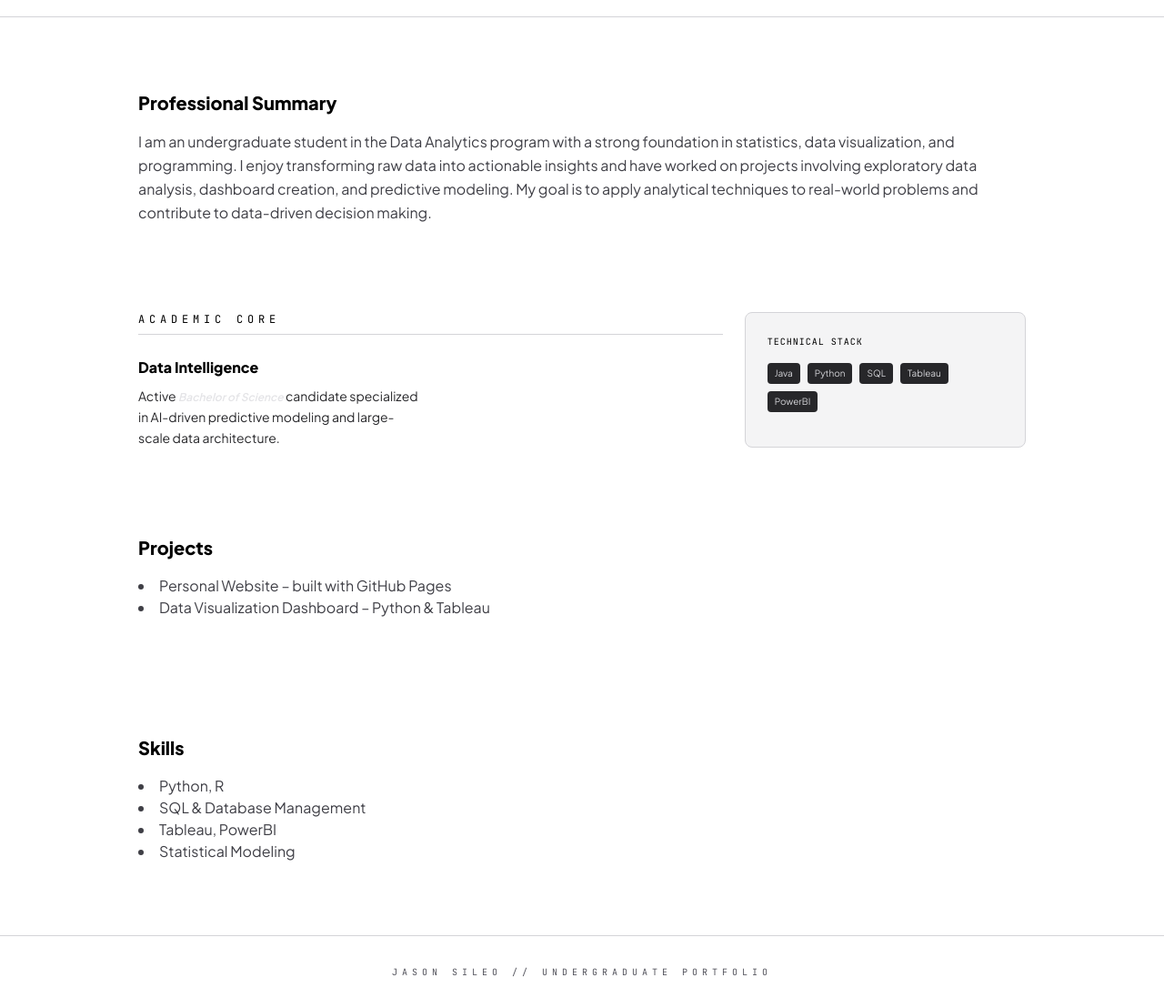
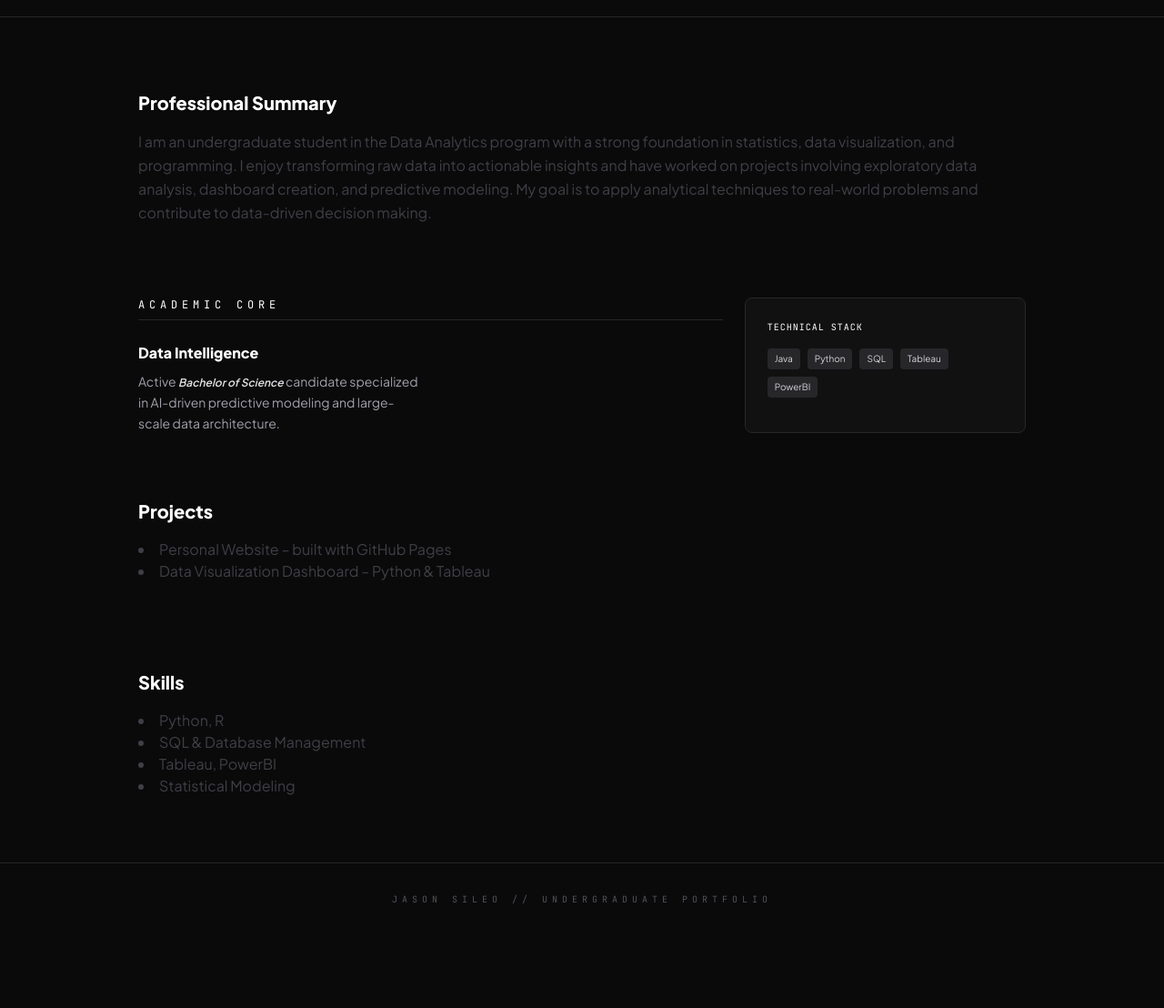
Before and after one commit to JasonSileo/JasonSileo.github.io, a plain HTML site: page index.html in a window 1280 px wide. Shown: the part 333-1441 px from the top of the page at 91% size. After the commit the page ends 1361 px from the top, so only its background shows below. Drawn offline with nearby package versions, Linux system fonts and the light colour scheme.

Commit message:
https://jasonsileo.github.io/

```diff
--- a/index.html
+++ b/index.html
@@ -32,16 +32,16 @@
     </script>
 </head>
 
-<body class="bg-white text-zinc-800 font-sans selection:bg-brand-accent selection:text-white">
+<body class="bg-brand-black text-zinc-400 font-sans selection:bg-brand-accent selection:text-white">
 
     <!-- Header section contains name, photo, degree, and resume link -->
-    <header class="border-b border-zinc-300 pt-12 pb-8 px-6">
+    <header class="border-b border-zinc-800 pt-12 pb-8 px-6">
         <div class="max-w-5xl mx-auto">
             <div class="flex flex-col md:flex-row md:items-end justify-between gap-4">
                 <div>
                     <!-- profile picture pulled from assets folder -->
                     <img class="w-32 h-32 rounded-full mb-4" src="assets/profile.jpg" alt="Profile photo of Jason Sileo">
-                    <h1 class="text-4xl md:text-5xl font-extrabold text-black tracking-tight mb-4">Jason Sileo</h1>
+                    <h1 class="text-4xl md:text-5xl font-extrabold text-white tracking-tight mb-4">Jason Sileo</h1>
                     <!-- degree/program information -->
                     <div class="flex flex-wrap gap-3 font-mono text-[10px] uppercase tracking-widest">
                         <span class="bg-brand-accent text-white px-2 py-1 font-bold">BS Data Analytics & AI (Active)</span>
@@ -52,7 +52,7 @@
                 </div>
                 <div class="md:text-right">
                     <!-- short descriptor of focus area -->
-                    <p class="text-black font-semibold text-lg">Undergraduate Data Analytics Student</p>
+                    <p class="text-white font-semibold text-lg">Undergraduate Data Analytics Student</p>
                     <p class="text-sm">Statistics • Visualization • Predictive Modeling</p>
                 </div>
             </div>
@@ -60,11 +60,11 @@
     </header>
 
     <!-- main content area with various sections -->
-    <main class="max-w-5xl mx-auto px-6 py-12 space-y-16">
+    <main class="max-w-5xl mx-auto px-6 py-12 space-y-12">
 
         <!-- professional summary section -->
         <section class="py-8">
-            <h2 class="text-black text-xl font-bold mb-4">Professional Summary</h2>
+            <h2 class="text-white text-xl font-bold mb-4">Professional Summary</h2>
             <p class="text-zinc-700 leading-relaxed">
                 I am an undergraduate student in the Data Analytics program with a strong foundation in statistics, data visualization, and programming. I enjoy transforming raw data into actionable insights and have worked on projects involving exploratory data analysis, dashboard creation, and predictive modeling. My goal is to apply analytical techniques to real-world problems and contribute to data-driven decision making.
             </p>
@@ -73,17 +73,17 @@
         <!-- academic core or similar information could go here; keeping from original template as optional -->
         <section class="grid md:grid-cols-3 gap-6">
             <div class="md:col-span-2 space-y-6">
-                <h2 class="text-black text-xs font-mono uppercase tracking-[0.4em] border-b border-zinc-300 pb-2">Academic Core</h2>
+                <h2 class="text-white text-xs font-mono uppercase tracking-[0.4em] border-b border-zinc-800 pb-2">Academic Core</h2>
                 <div class="grid sm:grid-cols-2 gap-6">
                     <div>
-                        <h3 class="text-black font-bold mb-2">Data Intelligence</h3>
+                        <h3 class="text-white font-bold mb-2">Data Intelligence</h3>
                         <p class="text-sm leading-relaxed">Active <span class="text-zinc-200 font-semibold text-xs italic">Bachelor of Science</span> candidate specialized in AI-driven predictive modeling and large-scale data architecture.</p>
                     </div>
                     <!-- additional academic items can be added here -->
                 </div>
             </div>
-            <div class="bg-zinc-100 border border-zinc-300 p-6 rounded-lg">
-                <h2 class="text-black text-[10px] font-mono uppercase tracking-widest mb-4">Technical Stack</h2>
+            <div class="bg-zinc-900/50 border border-zinc-800 p-6 rounded-lg">
+                <h2 class="text-white text-[10px] font-mono uppercase tracking-widest mb-4">Technical Stack</h2>
                 <div class="flex flex-wrap gap-2">
                     <span class="text-[10px] bg-zinc-800 text-zinc-300 px-2 py-1 rounded">Java</span>
                     <span class="text-[10px] bg-zinc-800 text-zinc-300 px-2 py-1 rounded">Python</span>
@@ -95,8 +95,8 @@
         </section>
 
         <!-- placeholder for Projects section -->
-        <section class="py-8">
-            <h2 class="text-black text-xl font-bold mb-4">Projects</h2>
+        <section class="py-6">
+            <h2 class="text-white text-xl font-bold mb-4">Projects</h2>
             <ul class="list-disc list-inside text-zinc-700">
                 <li>Personal Website – built with GitHub Pages</li>
                 <li>Data Visualization Dashboard – Python &amp; Tableau</li>
@@ -105,8 +105,8 @@
         </section>
 
         <!-- placeholder for Skills section -->
-        <section class="py-8">
-            <h2 class="text-black text-xl font-bold mb-4">Skills</h2>
+        <section class="py-6">
+            <h2 class="text-white text-xl font-bold mb-4">Skills</h2>
             <ul class="list-disc list-inside text-zinc-700">
                 <li>Python, R</li>
                 <li>SQL &amp; Database Management</li>
@@ -119,7 +119,7 @@
     </main>
 
     <!-- optional footer from original template -->
-    <footer class="border-t border-zinc-300 py-8 px-6 text-center">
+    <footer class="border-t border-zinc-800 py-8 px-6 text-center">
         <p class="text-[10px] font-mono uppercase tracking-[0.5em] text-zinc-600">Jason Sileo // Undergraduate Portfolio</p>
     </footer>
 
```
